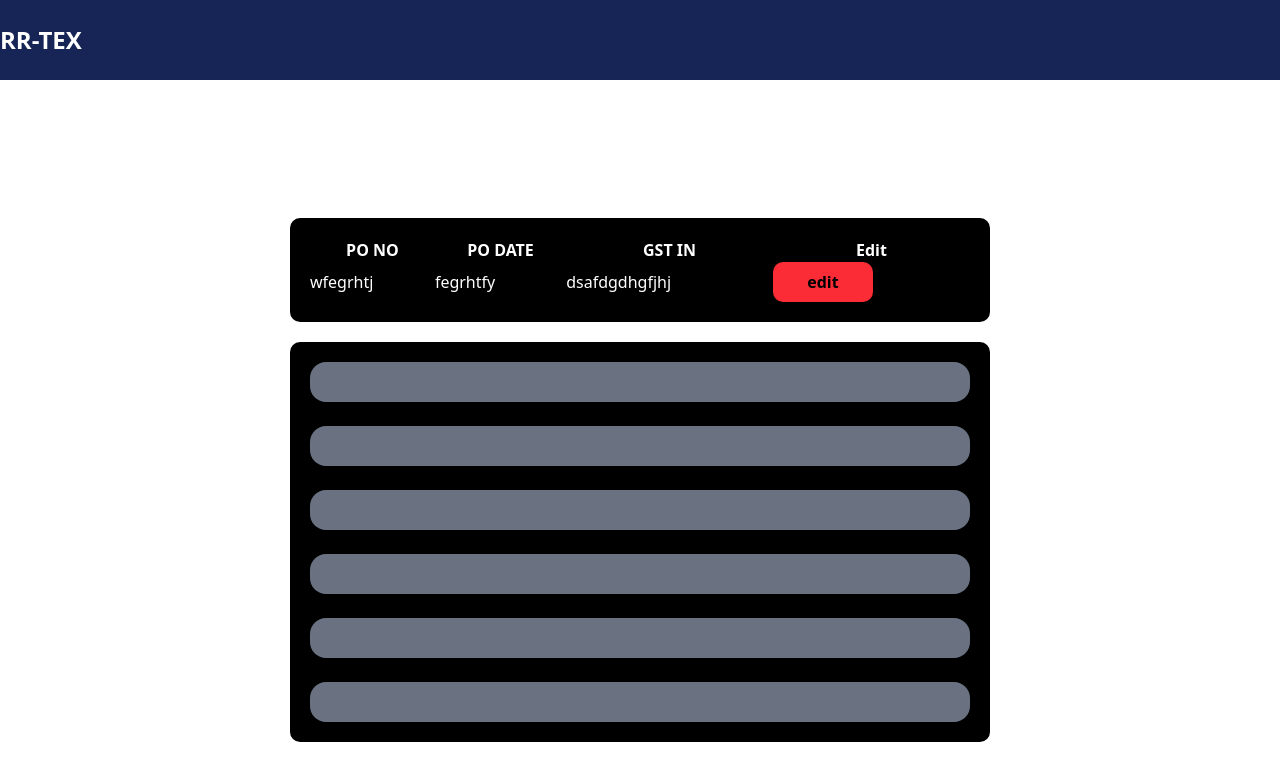
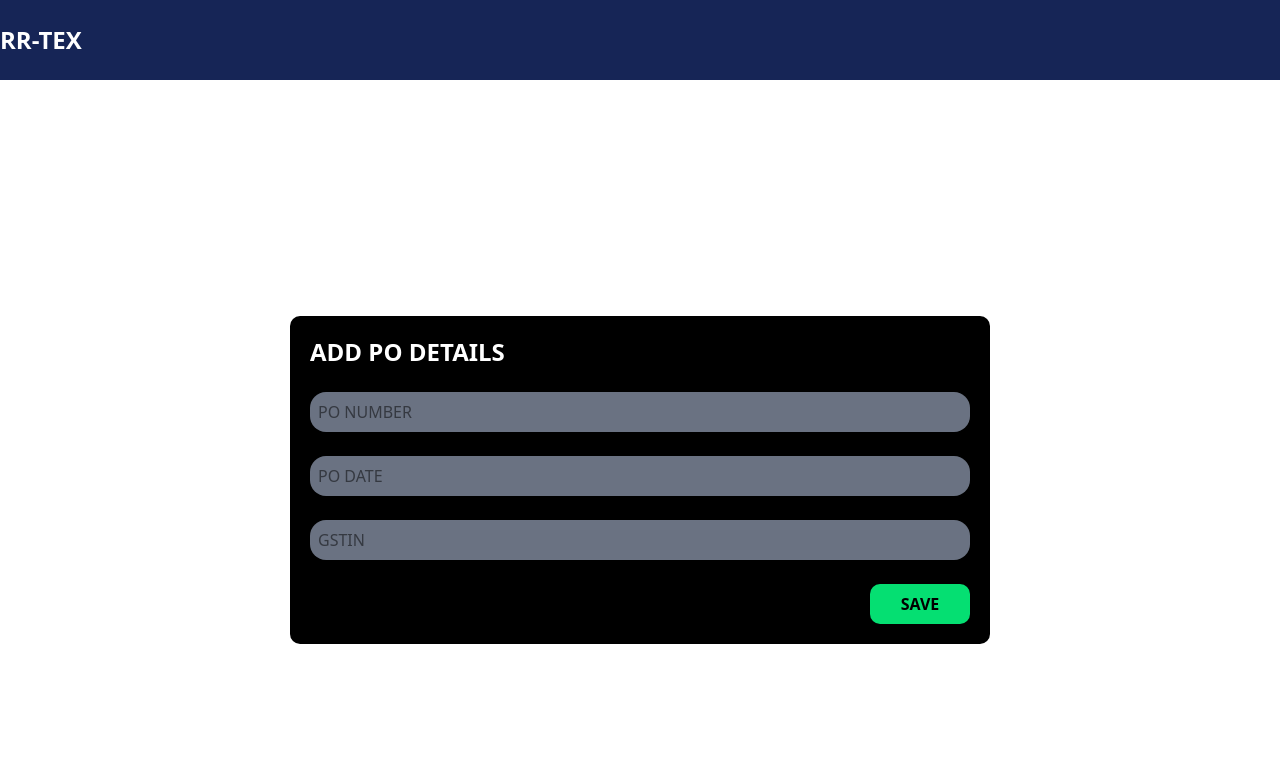
Before and after one commit to Abishek00ujj/RR-TEX-Product-, a React (Vite) app in the folder frontend/: page /createPo in a window 1280 px wide. Shown: the top 780 px of the page. Built offline with nearby package versions, Linux system fonts and the light colour scheme.

Commit message:
PO DETAILS!

```diff
--- a/frontend/src/pages/Po.jsx
+++ b/frontend/src/pages/Po.jsx
@@ -1,83 +1,106 @@
-import React from 'react'
-import { useState,useRef } from 'react'
-import Navbar from '../components/Navbar'
+import React, { useState, useRef } from 'react';
+import Navbar from '../components/Navbar';
+import toast, { Toaster } from 'react-hot-toast';
+
 const Po = () => {
-    const [Podata,setPodata]=useState({});
-    const poRef=useRef(null);
-    const gstInRef=useRef(null);
-    const poDateRef=useRef(null);
+    const [Podata, setPodata] = useState({ PO: '', PoDate: '', GstIn: '' });
+    const poRef = useRef(null);
+    const gstInRef = useRef(null);
+    const poDateRef = useRef(null);
 
+    const [hide1, setHide1] = useState(false);
 
-    const [hide1,setHide1]=useState(true);
+    const notify = (message, icon = "X") =>
+        toast.error(message, {
+            position: 'top-center',
+            icon,
+        });
 
+    const handlePo = () => {
+        const PO = poRef.current.value.trim();
+        const PoDate = poDateRef.current.value.trim();
+        const GstIn = gstInRef.current.value.trim();
 
-    const HandlePo=()=>{
-        const PO=poRef.current.value;
-        const PoDate=poDateRef.current.value;
-        const GstIn=gstInRef.current.value;
-        setPodata({
-            PO,
-            PoDate,
-            GstIn
-        });
+        if (PO.length <= 1 || PoDate.length <= 1 || GstIn.length <= 1) {
+            notify("Please fill all the fields!");
+            return;
+        }
+
+        setPodata({ PO, PoDate, GstIn });
         setHide1(true);
-    }
+    };
+
+    const toggleNow1 = () => {
+        setHide1(!hide1);
+    };
+
     console.table(Podata);
+
     return (
         <>
-      <Navbar/>
-      <div className='w-screen h-screen flex flex-col justify-center items-center space-y-5'>
+            <Toaster />
+            <Navbar />
+            <div className='w-screen h-screen flex flex-col justify-center items-center space-y-5 text-black'>
                 {
-            hide1?(
+                    hide1 ? (
                         <>
-               <div className='max-sm:w-[80%] w-[700px] text-white bg-black space-y-6 flex flex-col p-5 7 rounded-[10px] '>
-                  <table>
-                    <thead>
-                        <tr className='border-amber-200'>
-                            <th className='border-amber-200'>
-                                PO NO
+                            <div className='max-sm:w-[80%] w-[700px] space-y-6 flex flex-col p-5 7 rounded-[10px]'>
+                                <table className=''>
+                                    <thead className='w-full'>
+                                        <tr className='border-black border-[1px]'>
+                                            <th className='border-black border-[1px] p-2 4'>
+                                                NAME
                                             </th>
-                            <th>
-                                PO DATE
-                            </th>
-                            <th>
-                                GST IN
-                            </th>
-                            <th>
-                                Edit
+                                            <th className='border-black border-[1px] p-2 4'>
+                                                VALUES
                                             </th>
                                         </tr>
-                        <tr>
-                            <td>
-                               {/* {Podata.PO}   */}wfegrhtj
+                                        <tr className='border-black border-[1px] p-2 4'>
+                                            <td className='border-black border-[1px] text-center p-2 4'>
+                                                PO
                                             </td>
-                            <td>
-                                {/* {Podata.PoDate} */}fegrhtfy
+                                            <td className='border-black border-[1px] text-center p-2 4'>
+                                                {Podata.PO}
                                             </td>
-                            <td>
-                                {/* {Podata.GstIn} */}dsafdgdhgfjhj
+                                        </tr>
+                                        <tr className='border-black border-[1px] p-2 4'>
+                                            <td className='border-black border-[1px] text-center p-2 4'>
+                                                PO DATE
                                             </td>
-                            <td>
-                                <div className = "w-[100px] h-[40px] flex justify-center items-center">
-                                    <div className='w-full h-full bg-red-500 justify-center items-center text-black font-bold flex rounded-[10px]'>
-                                       edit
-                                    </div>
-                                </div>
+                                            <td className='border-black border-[1px] text-center p-2 4'>
+                                                {Podata.PoDate}
+                                            </td>
+                                        </tr>
+                                        <tr className='border-black border-[1px] p-2 4'>
+                                            <td className='border-black border-[1px] text-center p-2 4'>
+                                                GST IN
+                                            </td>
+                                            <td className='border-black border-[1px] text-center p-2 4'>
+                                                {Podata.GstIn}
                                             </td>
                                         </tr>
                                     </thead>
                                 </table>
+                                <div className='w-full flex justify-end'>
+                                    <div className="w-[75px] h-[35px] flex justify-center items-center">
+                                        <div className='w-full h-full bg-red-500 justify-center items-center text-black font-bold flex rounded-[10px]' onClick={toggleNow1}>
+                                            EDIT
+                                        </div>
+                                    </div>
+                                </div>
                             </div>
                         </>
-            ):
-            (
+                    ) : (
                         <>
                             <div className='max-sm:w-[80%] w-[700px] bg-black space-y-6 flex flex-col p-5 7 rounded-[10px] '>
-             <input ref={poRef} className='text-black bg-gray-500 p-2 4 rounded-2xl' placeholder='PO NUMBER' type="" />
-             <input ref={poDateRef} className='text-black bg-gray-500 p-2 4 rounded-2xl' placeholder='PO DATE' type="" />
-             <input ref={gstInRef} className='text-black bg-gray-500 p-2 4 rounded-2xl' placeholder='GSTIN' type="" />
+                                <div className='text-white text-2xl font-bold w-full flex justify-start'>
+                                    ADD PO DETAILS
+                                </div>
+                                <input ref={poRef} defaultValue={Podata.PO} className='text-black bg-gray-500 p-2 4 rounded-2xl' placeholder='PO NUMBER' type="text" />
+                                <input ref={poDateRef} defaultValue={Podata.PoDate} className='text-black bg-gray-500 p-2 4 rounded-2xl' placeholder='PO DATE' type="text" />
+                                <input ref={gstInRef} defaultValue={Podata.GstIn} className='text-black bg-gray-500 p-2 4 rounded-2xl' placeholder='GSTIN' type="text" />
                                 <div className='w-full flex justify-end'>
-                <div onClick={HandlePo} className='bg-green-400 text-black font-bold rounded-[10px] w-[100px] h-[40px] flex justify-center items-center'>
+                                    <div onClick={handlePo} className='bg-green-400 text-black font-bold rounded-[10px] w-[100px] h-[40px] flex justify-center items-center'>
                                         SAVE
                                     </div>
                                 </div>
@@ -85,18 +108,9 @@ const Po = () => {
                         </>
                     )
                 }
-
-             <div className='max-sm:w-[80%] w-[700px] bg-black space-y-6 flex flex-col p-5 7 rounded-[10px] '>
-             <input className='text-black bg-gray-500 p-2 4 rounded-2xl' placeholder='' type="" />
-             <input className='text-black bg-gray-500 p-2 4 rounded-2xl' type="" />
-             <input className='text-black bg-gray-500 p-2 4 rounded-2xl' type="" />
-             <input className='text-black bg-gray-500 p-2 4 rounded-2xl' type="" />
-             <input className='text-black bg-gray-500 p-2 4 rounded-2xl' type="" />
-             <input className='text-black bg-gray-500 p-2 4 rounded-2xl' type="" />
-             </div>
             </div>
         </>
-  )
-}
+    );
+};
 
-export default Po
+export default Po;
```
Lines whose indentation alone changed are shown as unchanged.
